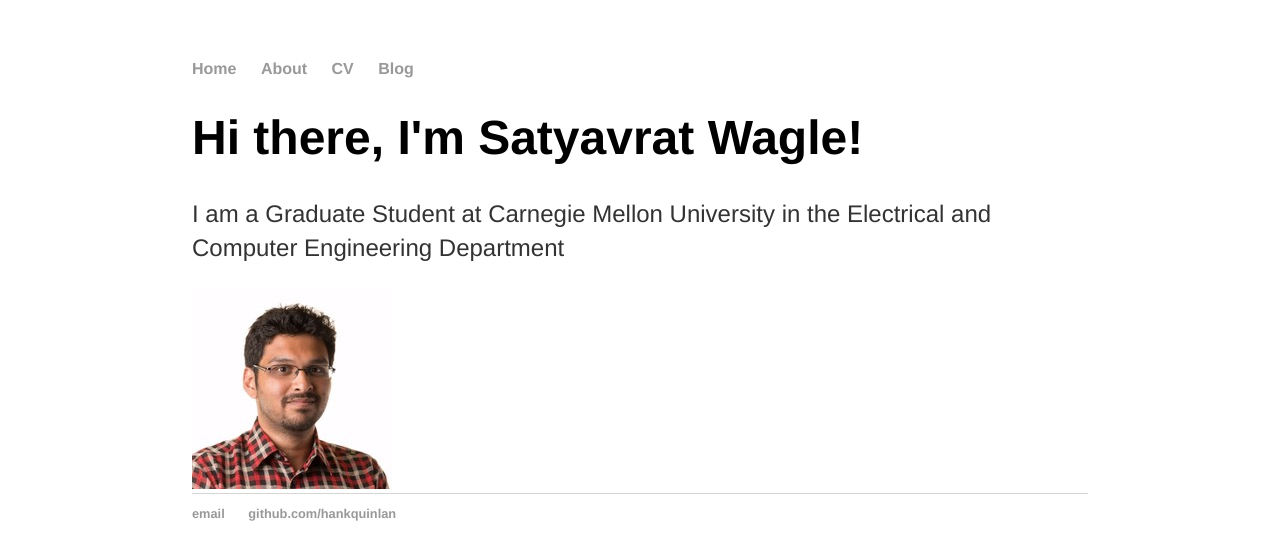
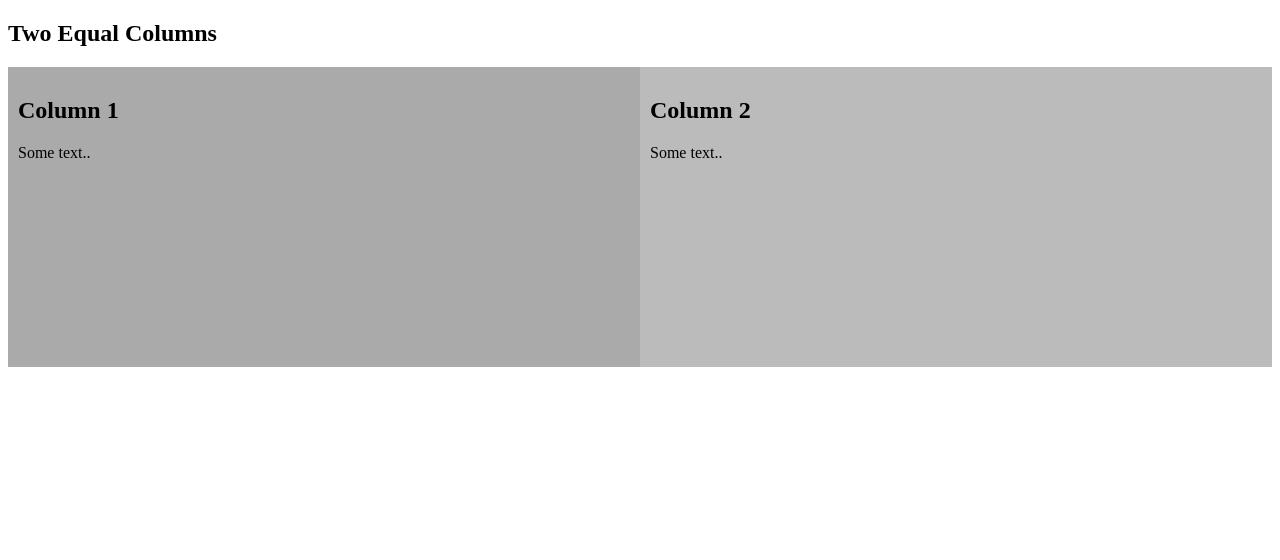
Before and after one commit to satyavratwagle/satyavratwagle.github.io, a Jekyll site: the page index.html, which Jekyll copies as it is, in a window 1280 px wide. Shown: the top 560 px of the page. Built offline with Jekyll 4.4.1, drawn with Linux system fonts in a browser that asks for light colours.

Commit message:
Update index.html

```diff
--- a/index.html
+++ b/index.html
@@ -1,13 +1,42 @@
----
-layout: default
-title: Satyavrat Wagle
----
+<!DOCTYPE html>
+<html>
+<head>
+<meta name="viewport" content="width=device-width, initial-scale=1">
+<style>
+* {
+    box-sizing: border-box;
+}
+
+/* Create two equal columns that floats next to each other */
+.column {
+    float: left;
+    width: 50%;
+    padding: 10px;
+    height: 300px; /* Should be removed. Only for demonstration */
+}
+
+/* Clear floats after the columns */
+.row:after {
+    content: "";
+    display: table;
+    clear: both;
+}
+</style>
+</head>
+<body>
+
+<h2>Two Equal Columns</h2>
+
 <div class="row">
-	<div class="column">
-		<h1>Hi there, I'm Satyavrat Wagle!</h1>
-		<p style="font-family: helvetica">I am a Graduate Student at Carnegie Mellon University in the Electrical and Computer Engineering Department</p>
-	</div>
-  	<div class="column">
-		<img src="images/self.jpg" class="img-responsive" alt="Image should be here">
-	</div>
-</div><!-- /.blurb -->
+  <div class="column" style="background-color:#aaa;">
+    <h2>Column 1</h2>
+    <p>Some text..</p>
+  </div>
+  <div class="column" style="background-color:#bbb;">
+    <h2>Column 2</h2>
+    <p>Some text..</p>
+  </div>
+</div>
+
+</body>
+</html>
```
